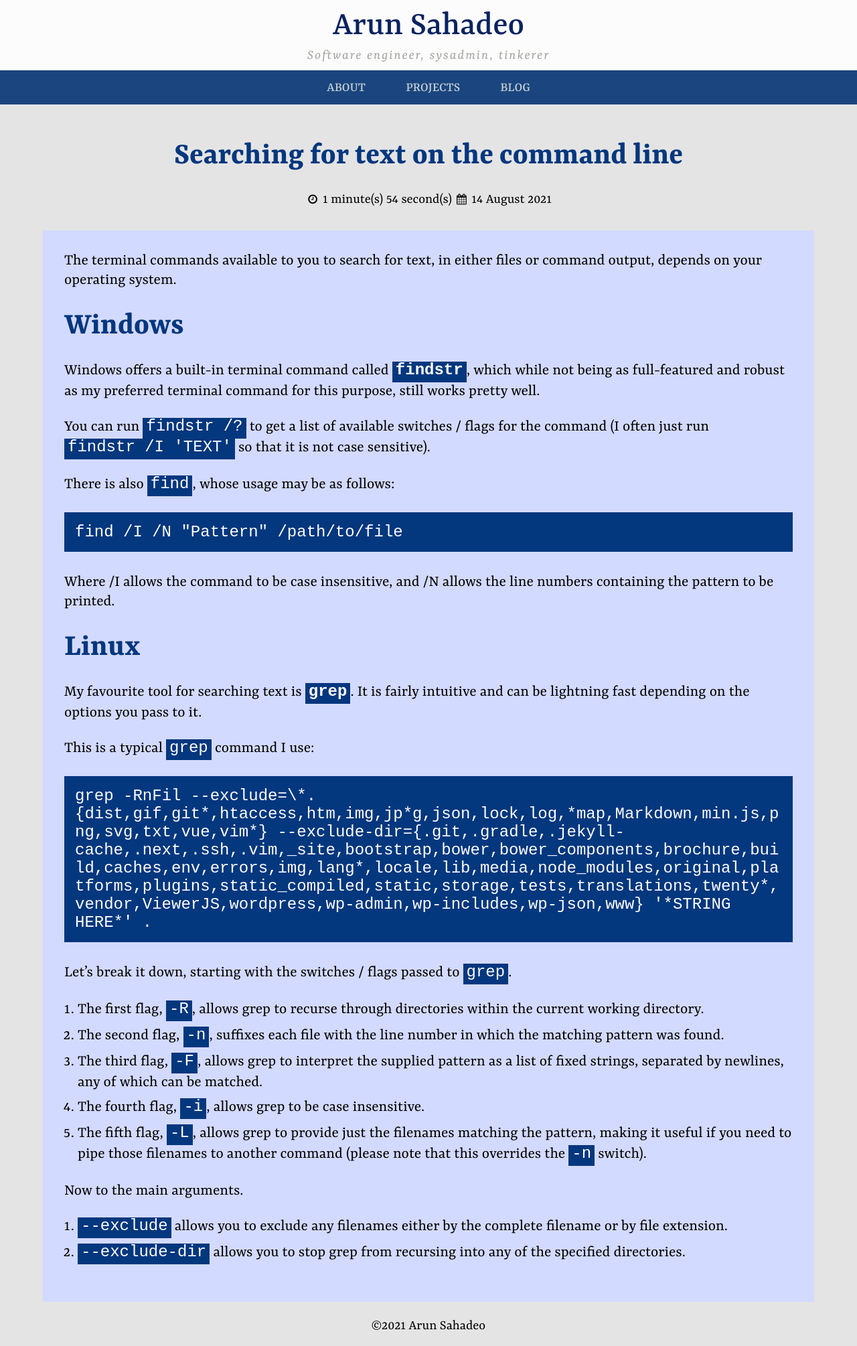
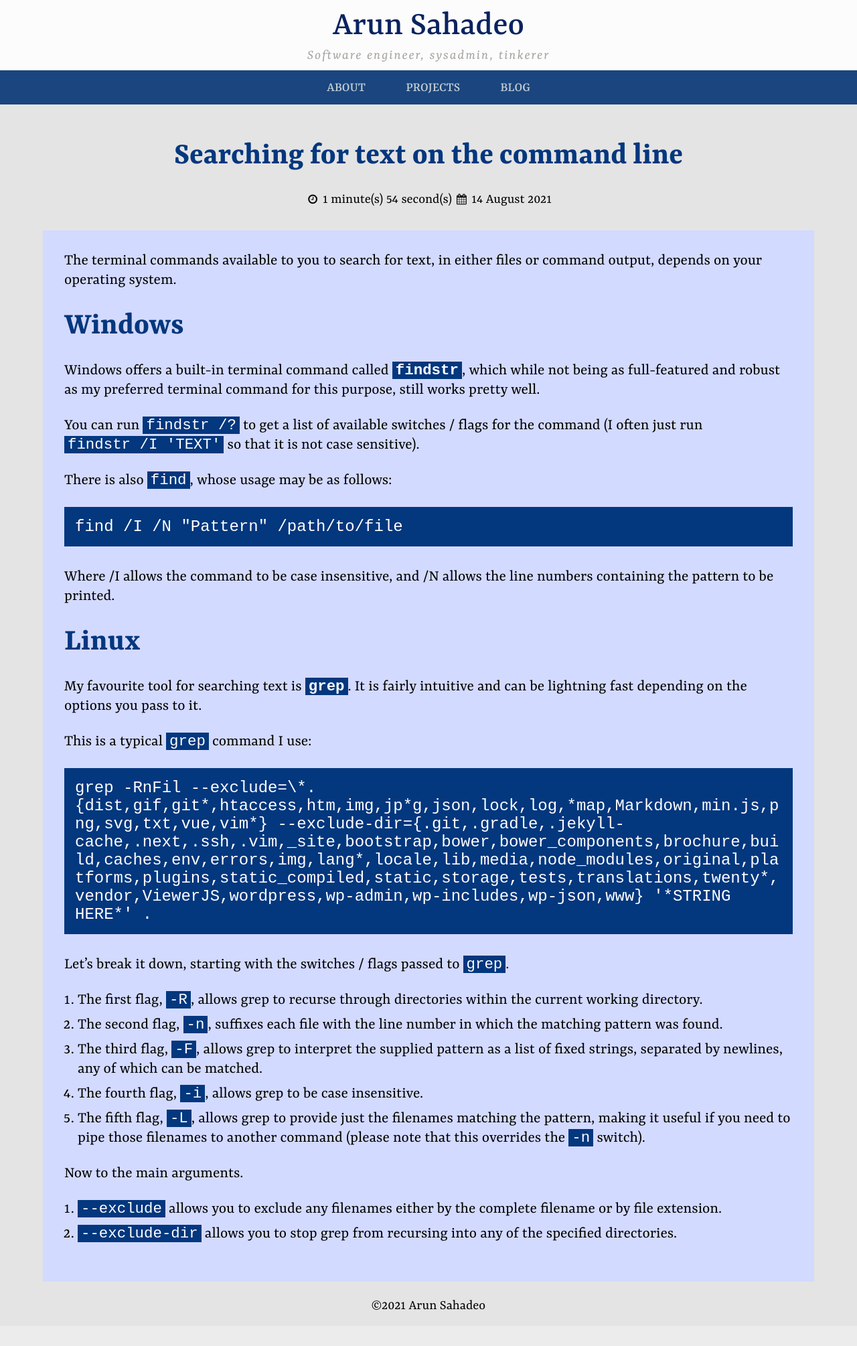
Before and after one commit to ArunSahadeo/ArunSahadeo.github.io, a Jekyll site: the page built from _posts/2021-08-14-searching-for-text-command-line.markdown, in a window 1280 px wide. Shown: the whole page at 67% size. Built offline with Jekyll 4.4.1, drawn with Linux system fonts in a browser that asks for light colours; some web fonts are replaced; after the commit the page ends 1980 px from its top, so only the background shows below that.

Commit message:
Apply mobile fix globally

```diff
--- a/_sass/layout/_posts.scss
+++ b/_sass/layout/_posts.scss
@@ -74,14 +74,7 @@
       &.language-plaintext {
         display: inline-block;
         line-height: 16px;
-
-        @media (max-width: 1199px) {
-          font-size: 1.4rem;
-        }
-
-        @media (min-width: 1200px) {
-          padding-bottom: 10px;
-        }
+        font-size: 1.4rem;
       }
     }
 
```
